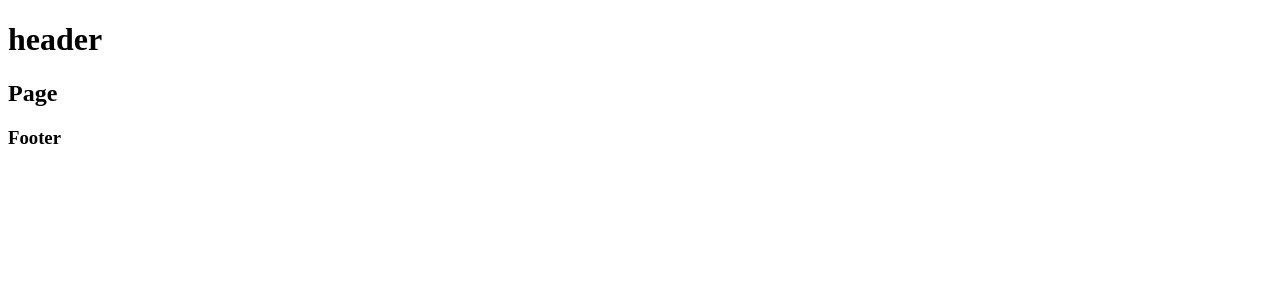
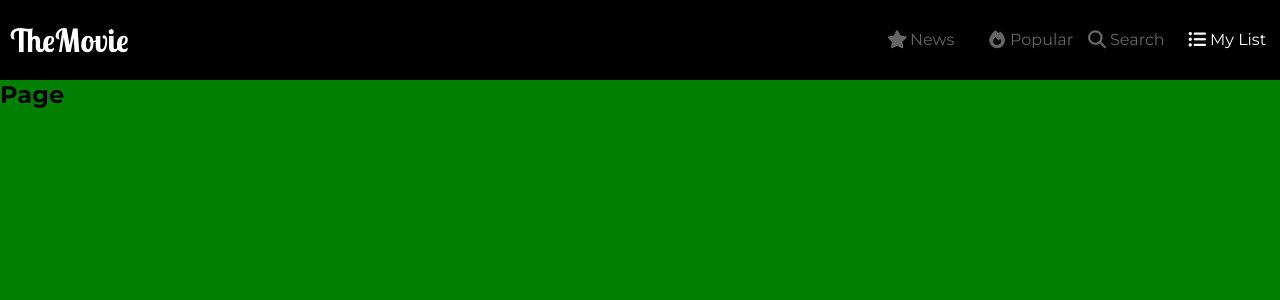
Before and after one commit to PathFiinder/TheMovie, a React (Create React App) app: page /myList in a window 1280 px wide. Shown: the top 300 px of the page. Built offline with nearby package versions, Linux system fonts and the light colour scheme.

Commit message:
Adding header component

```diff
--- a/public/index.html
+++ b/public/index.html
@@ -7,6 +7,9 @@
     <title>TheMovie</title>
     <meta name="author" content="Krystian Konecki">
     <meta name="description" content="SPA creating using React, React Router and TheMovieDB">
+    <link href="https://fonts.googleapis.com/css?family=Montserrat:400,700&display=swap" rel="stylesheet">
+    <link href="https://fonts.googleapis.com/css?family=Lobster+Two:400,700&display=swap" rel="stylesheet">
+    <script src="https://kit.fontawesome.com/56327ab928.js" crossorigin="anonymous"></script>
   </head>
   <body>
     <div id="root"></div>
--- a/src/layouts/App.js
+++ b/src/layouts/App.js
@@ -1,35 +1,24 @@
-import React, {Component } from 'react';
+import React from 'react';
 import {BrowserRouter} from 'react-router-dom'
 import Header from './Header.js'
 import Page from './Page.js'
-import Footer from './Footer'
+import "../sass/app.sass"
 
-class App extends Component {
-  constructor(props) {
-    super(props);
-    this.state= {
-      movieList: [],
-      tvList: []
-    }
-  }
+const App= () => {
+  const apiKey = '6aa21fe13ab8b6d9757477e794498a2c'
 
-  render() {
-    return (
-      <BrowserRouter>
+  return (
+    <BrowserRouter>
         <div className="app">
           <header className="header">
-            {<Header />}
+            {<Header apiKey={apiKey}/>}
           </header>
           <main className="main">
-            {<Page />}
+            {<Page apiKey={apiKey}/>}
           </main>
-          <footer className="footer">
-            {<Footer />}
-          </footer>
         </div>
       </BrowserRouter>
-    );
-  }
+  );
 }
 
 export default App;
--- a/src/layouts/Footer.js
+++ /dev/null
@@ -1,9 +0,0 @@
-import React from 'react';
-
-const Footer = () => {
-    return (
-        <h3>Footer</h3>
-    );
-}
-
-export default Footer;
--- a/src/layouts/Header.js
+++ b/src/layouts/Header.js
@@ -1,8 +1,46 @@
 import React from 'react';
+import {NavLink} from 'react-router-dom'
+import "../sass/header.sass"
+
+const linkList = [
+    {name: "News", className: "fas fa-star", path: "/", exact: true},
+    {name: "Popular", className: "fas fa-fire", path: "/popular"},
+    {name: "Search", className: "fas fa-search", path: "/search"},
+    {name: "My List", className: "fas fa-list-ul", path: "/myList"}
+]
 
 const Header = () => {
+
+    const handleClick = () => {
+        const widthWindow = window.innerWidth;
+        if(widthWindow < 568) {
+            document.querySelector('.nav').classList.toggle('nav--active')
+            document.querySelector('.header__barIcon').classList.toggle('fa-times')
+        }
+    }
+
+
+    const singleItemList = linkList.map(item =>
+        <li className="nav__item" key={item.name}>
+            <NavLink to={item.path} exact={item.exact ? item.exact : false} className='nav__link' activeClassName='nav__link--active'>
+                <div className="nav__linkContainer" onClick={handleClick}>
+                    <span className={`nav__icon ${item.className}`}></span>
+                    <p className="nav__linkName">{item.name}</p>
+                </div>
+            </NavLink>
+        </li>
+    )
+
     return (
-        <h1>header</h1>
+        <>
+        <h1 className="header__title">TheMovie</h1>
+        <button className="header__barIcon fas fa-bars" onClick={handleClick}></button>
+        <nav className="header__nav nav">
+            <ul className="nav__list">
+                {singleItemList}
+            </ul>
+        </nav>
+        </>
     );
 }
 
--- /dev/null
+++ b/src/sass/app.sass
@@ -0,0 +1,15 @@
+*
+    margin: 0
+    padding: 0
+    box-sizing: border-box
+
+
+.app
+    display: flex
+    flex-direction: column
+    min-height: 100vh
+    font-family: 'Montserrat', sans-serif
+
+    .main
+        flex-grow: 1
+        background-color: green
--- /dev/null
+++ b/src/sass/header.sass
@@ -0,0 +1,97 @@
+.header
+    background-color: black
+    height: 80px
+    color: white
+    position: relative
+    &__title
+        font-family: 'Lobster Two', cursive
+        font-weight: bold
+        position: absolute
+        top: 20px
+        left: 10px
+    &__barIcon
+        font-size: 30px
+        background-color: black
+        border: none
+        color: white
+        position: absolute
+        top: 25px
+        right: 10px
+        cursor: pointer
+        @media (min-width: 568px)
+            display: none
+    &__nav, .nav
+        height: calc(100vh - 80px)
+        position: absolute
+        top: 80px
+        right: 0
+        width: 100%
+        background-color: black
+        display: none
+        flex-direction: column
+        justify-content: center
+        align-items: center
+        @media (min-width: 568px)
+            display: flex
+            transition: none
+            height: 40px
+            overflow: hidden
+            top: 50%
+            right: 0
+            transform: translateY(-50%)
+            flex-direction: row
+            width: 400px
+        &--active
+            display: flex
+            @media (min-width: 568px)
+
+                transform: translateY(-50%)
+        .nav__list
+            list-style-type: none
+            width: 100%
+            @media (min-width: 568px)
+                display: flex
+                flex-direction: row
+                height: 100%
+                overflow: hidden
+            .nav__item
+                text-align: center
+                color: rgba(255,255,255,0.4)
+                width: 220px
+                margin: 0 auto
+                @media (min-width: 568px)
+                    flex-basis: 25%
+                    overflow: hidden
+                .nav__link
+                    text-decoration: none
+                    color: rgba(255,255,255,0.4)
+                    font-weight: normal
+                    width: 100%
+                    @media (min-width: 568px)
+                        display: inline-block
+                        height: 100%
+                    &--active
+                        color: white
+                    .nav__linkContainer
+                        width: 100%
+                        height: 100%
+                        display: flex
+                        flex-direction: row
+                        position: relative
+                        .nav__icon
+                            font-size: 28px
+                            position: absolute
+                            top: 50%
+                            left: 5px
+                            transform: translateY(-50%)
+                            width: 31px
+                            @media (min-width: 568px)
+                                font-size: 18px
+                                width: 24px
+                        .nav__linkName
+                            font-size: 42px
+                            margin-left: 40px
+                            @media (min-width: 568px)
+                                font-size: 16px
+                                line-height: 40px
+                                margin-left: 30px
```
